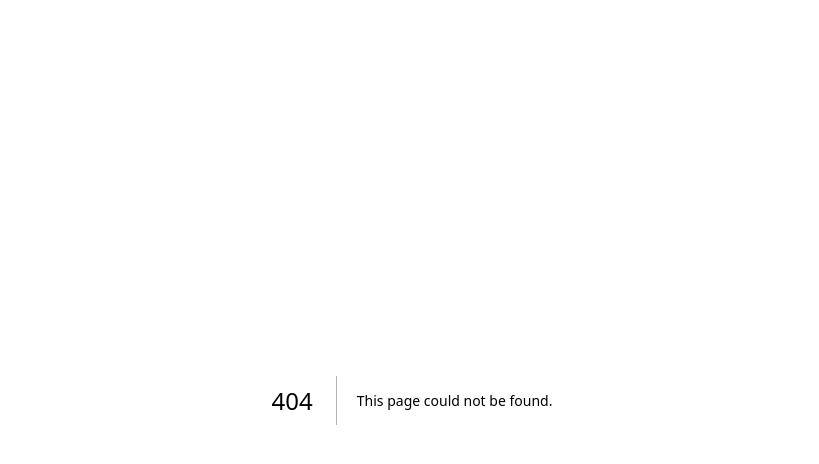
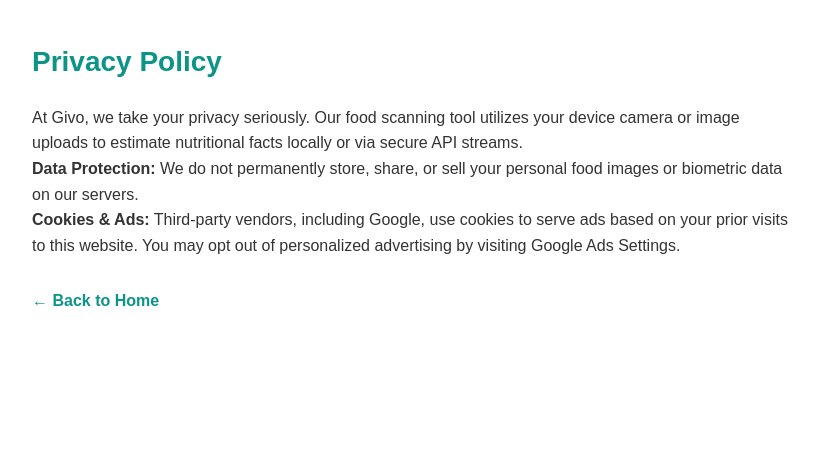
Before and after one commit to Givo-max/my_project, a Next.js app: page /privacy-policy in a window 1280 px wide. Before the commit this address had no page. Shown: the top 464 px of the page, without its empty margins (228-1047 px from the left). Built offline with nearby package versions, Linux system fonts and the light colour scheme.

Commit message:
Create page.jsx

```diff
--- /dev/null
+++ b/app/privacy-policy/page.jsx
@@ -0,0 +1,11 @@
+export default function PrivacyPolicy() {
+  return (
+    <div style={{ padding: '40px 20px', maxWidth: '800px', margin: '0 auto', fontFamily: 'sans-serif', lineHeight: '1.6', color: '#333' }}>
+      <h1 style={{ color: '#0d9488', fontSize: '28px', fontWeight: 'bold' }}>Privacy Policy</h1>
+      <p style={{ marginTop: '20px' }}>At Givo, we take your privacy seriously. Our food scanning tool utilizes your device camera or image uploads to estimate nutritional facts locally or via secure API streams.</p>
+      <p><b>Data Protection:</b> We do not permanently store, share, or sell your personal food images or biometric data on our servers.</p>
+      <p><b>Cookies & Ads:</b> Third-party vendors, including Google, use cookies to serve ads based on your prior visits to this website. You may opt out of personalized advertising by visiting Google Ads Settings.</p>
+      <a href="/" style={{ color: '#0d9488', textDecoration: 'none', fontWeight: 'bold', display: 'block', marginTop: '30px' }}>← Back to Home</a>
+    </div>
+  );
+}
```
